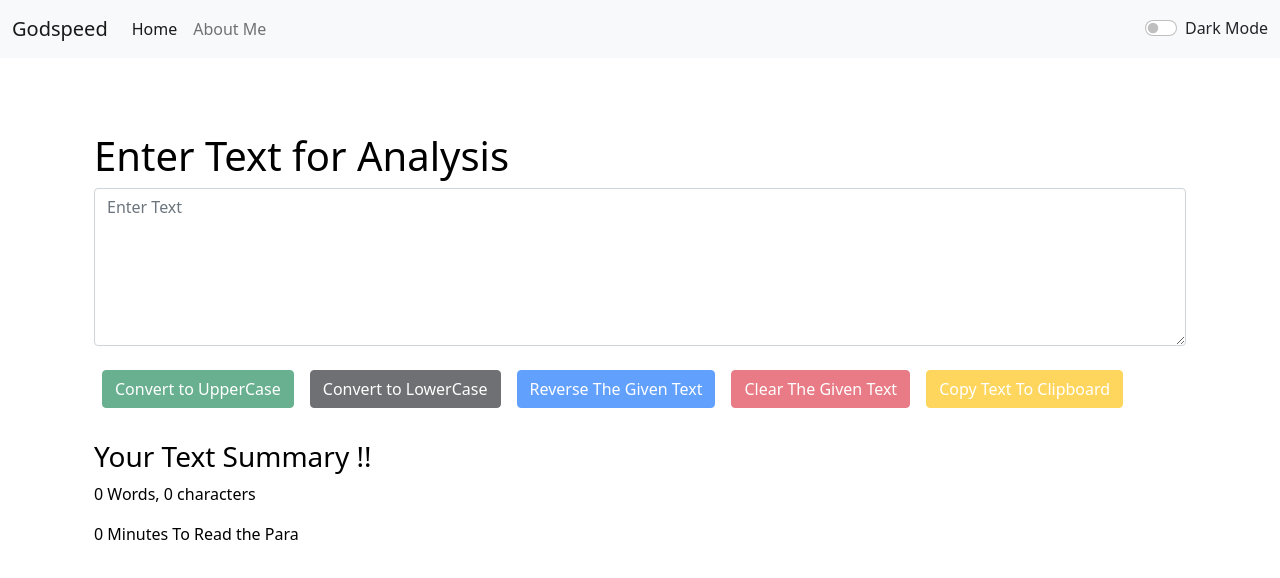
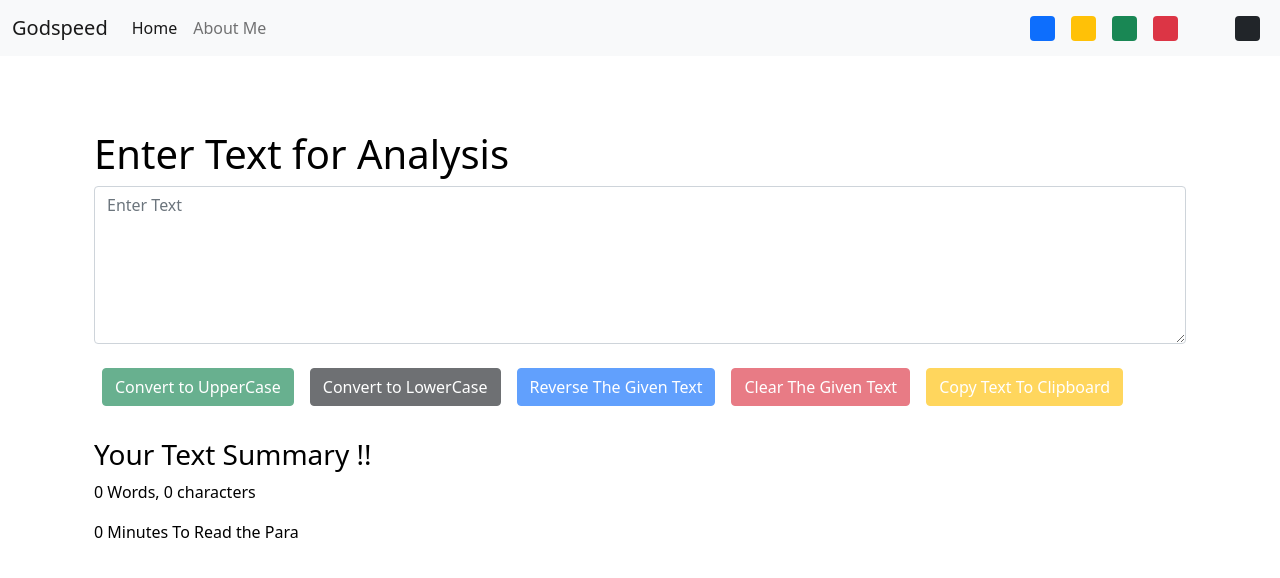
Before and after one commit to Palash2911/React-Text-Modifier, a React (Create React App) app in the folder textutils/: page / in a window 1280 px wide. Shown: the top 578 px of the page. Built offline with nearby package versions, Linux system fonts and the light colour scheme.

Commit message:
color pallete added

```diff
--- a/textutils/src/App.js
+++ b/textutils/src/App.js
@@ -27,7 +27,18 @@
       Setalert(null)
     }, 1000);
   }
-  const darkclick = ()=>{
+
+  const remvoebodyclass =()=>{
+    document.body.classList.remove('bg-primary')
+    document.body.classList.remove('bg-warning')
+    document.body.classList.remove('bg-success')
+    document.body.classList.remove('bg-danger')
+    document.body.classList.remove('bg-light')
+    document.body.classList.remove('bg-dark')
+  }
+  const darkclick = (cls)=>{
+    remvoebodyclass()
+    document.body.classList.add('bg-'+cls)
     if(dm === 'light'){
       setdm('dark')
       document.body.style.backgroundColor='#495057'
--- a/textutils/src/components/Navbar.js
+++ b/textutils/src/components/Navbar.js
@@ -20,12 +20,14 @@
           <Link className="nav-link" to="/about">{props.about}</Link>
         </li>
       </ul>
-      <ul className="my-2">
-      <div className={`form-check form-switch text-${props.mode==='light'?'dark':'light'}`}>
-        <input className="form-check-input" onClick={props.darkclick} type="checkbox" role="switch" id="flexSwitchCheckDefault"/>
-        <label className="form-check-label" htmlFor="flexSwitchCheckDefault">Dark Mode</label>
+      <div className="d-flex">
+        <div className="bg-primary rounded mx-2" onClick={()=>{props.darkclick('primary')}} style={{height:'25px', width:'25px', cursor: 'pointer'}}></div>
+        <div className="bg-warning rounded mx-2" onClick={()=>{props.darkclick('warning')}} style={{height:'25px', width:'25px', cursor: 'pointer'}}></div>
+        <div className="bg-success rounded mx-2" onClick={()=>{props.darkclick('success')}} style={{height:'25px', width:'25px', cursor: 'pointer'}}></div>
+        <div className="bg-danger rounded mx-2" onClick={()=>{props.darkclick('danger')}} style={{height:'25px', width:'25px', cursor: 'pointer'}}></div>
+        <div className="bg-light rounded mx-2" onClick={()=>{props.darkclick('light')}} style={{height:'25px', width:'25px', cursor: 'pointer'}}></div>
+        <div className="bg-dark rounded mx-2" onClick={()=>{props.darkclick('dark')}} style={{height:'25px', width:'25px', cursor: 'pointer'}}></div>
       </div>
-      </ul>
     </div>
   </div>
 </nav>
```
